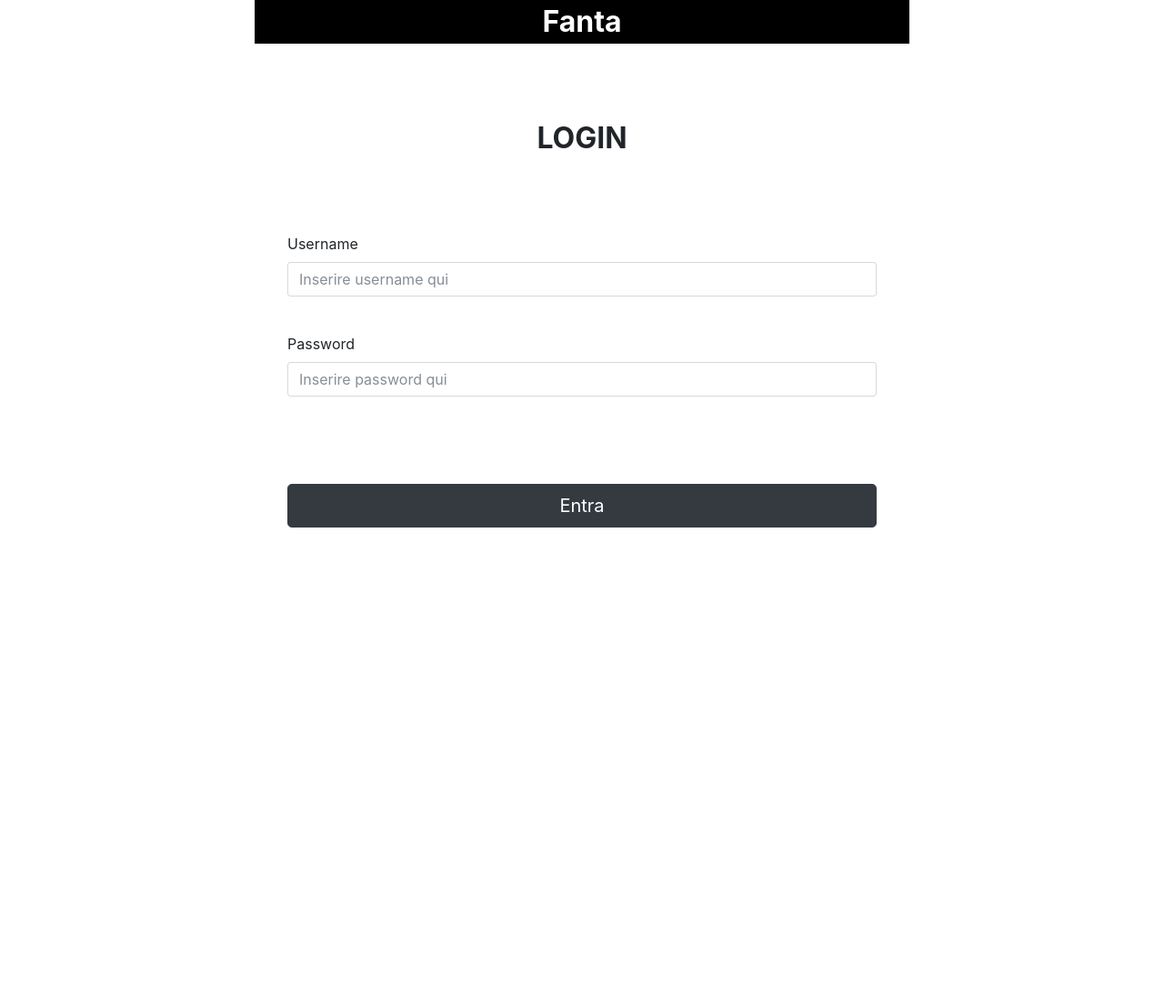
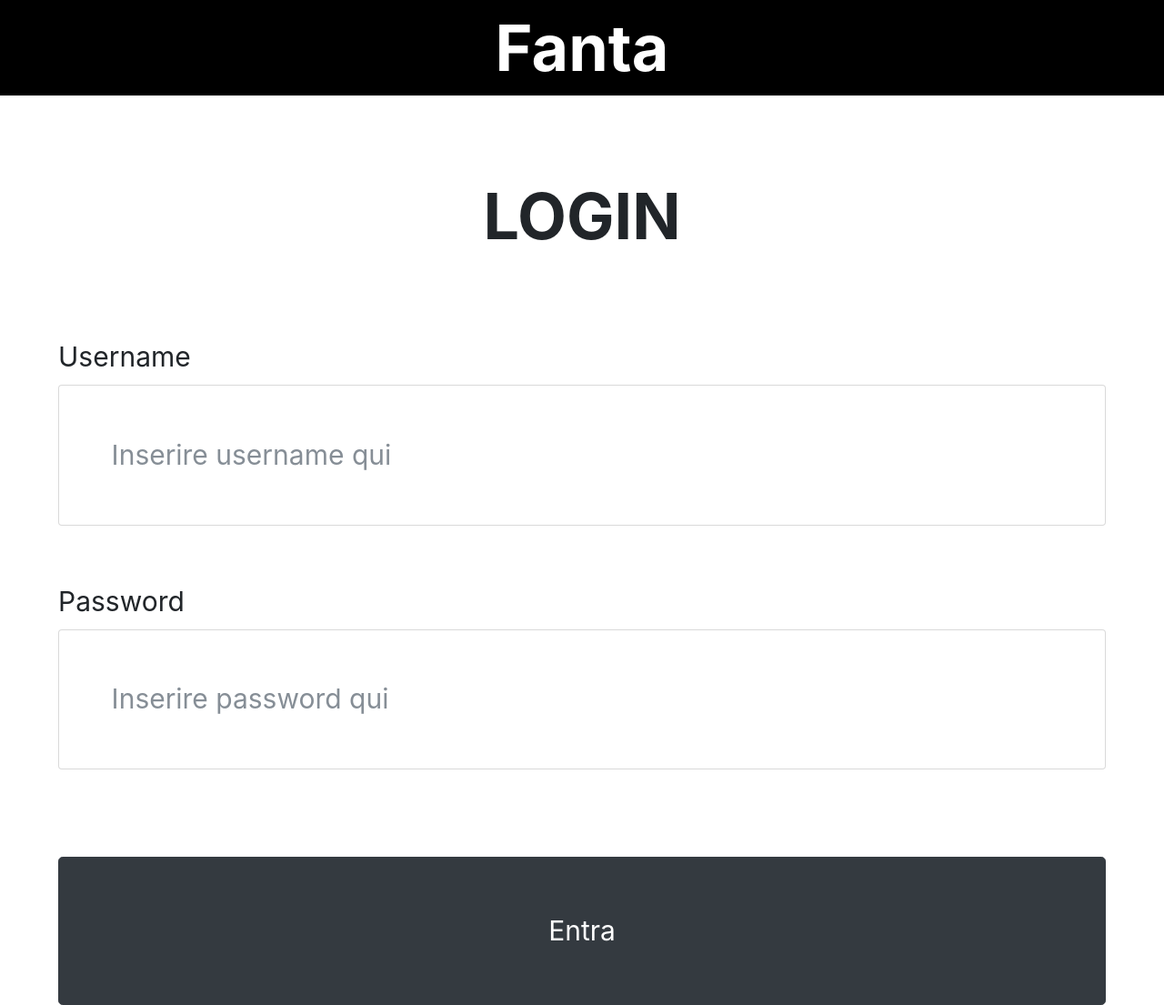
Before and after one commit to kronu/fantamotori, a Django app: page /login in a window 1280 px wide. Shown: the whole page at 91% size. Before the commit the page ends 580 px from the top, so only its background shows below. Run offline with Django 4.2, Linux system fonts and the light colour scheme; some libraries are stand-ins or nearby versions.

Commit message:
second push

```diff
--- a/fantamotori/static/styles.css
+++ b/fantamotori/static/styles.css
@@ -1,10 +1,10 @@
 .body {
-  max-width: 720px;
   margin: auto;
+  font-size: 30px;
 }
 
 .titoloscelta {
-  font-size: xx-large;
+  font-size: 70px;
   font-weight: bold;
 }
 
@@ -50,14 +50,14 @@
   text-align: center;
   height: 7vh;
   font-weight: bold;
-  font-size: x-large;
+  font-size: 50px;
 }
 
 .scontroutenti {
   width: 100%;
   background-color: gainsboro;
   text-align: center;
-  font-size: xx-large;
+  font-size: 50px;
   font-weight: bold;
 }
 
@@ -93,3 +93,13 @@
 button:hover {
   cursor: pointer;
 }
+
+a.btn-lg {
+  padding: 5%;
+  font-size: 30px;
+}
+
+button.btn-lg {
+  padding: 5%;
+  font-size: 30px;
+}
--- a/fantamotori/templates/fantaformula/giornata.html
+++ b/fantamotori/templates/fantaformula/giornata.html
@@ -12,16 +12,19 @@
             <p>{{ sfida1.0 }} - {{ sfida1.1 }}</p>
         </a>
     </div>
+    <br>
     <div class="scontroutenti">
         <a href="{{giornata.id}}/{{sfida2.0}}_{{sfida2.1}}">
             <p>{{ sfida2.0 }} - {{ sfida2.1 }}</p>
         </a>
     </div>
+    <br>
     <div class="scontroutenti">
         <a href="{{giornata.id}}/{{sfida3.0}}_{{sfida3.1}}">
             <p>{{ sfida3.0 }} - {{ sfida3.1 }}</p>
         </a>
     </div>
+    <br>
     <div class="scontroutenti">
         <a href="{{giornata.id}}/{{sfida4.0}}_{{sfida4.1}}">
             <p>{{ sfida4.0 }} - {{ sfida4.1 }}</p>
--- a/fantamotori/templates/fantaformula/home.html
+++ b/fantamotori/templates/fantaformula/home.html
@@ -8,7 +8,7 @@
 </div>
 <div class="imppagina">
   <a href="scelta_formazione" class="btn btn-success btn-lg" style="width: 100%; margin-top: 5vh;">Inserisci formazione</a>
-  <p style="margin-top: 8px; color:red; text-align: center;"><b>{{ nextgara.posto }} - {{ nextgara.data }}</b></p>
+  <p style="margin-top: 30px; color:red; text-align: center;"><b>{{ nextgara.posto }} - {{ nextgara.data }}</b></p>
   {% if nextgara.f2 %}
   <p style="color:red; text-align: center; font-weight: bold;">QUESTA GIORNATA CI SARÀ LA F2!!!</p>
   {% else %}
--- a/fantamotori/templates/fantaformula/risultato_scontro.html
+++ b/fantamotori/templates/fantaformula/risultato_scontro.html
@@ -8,11 +8,11 @@
 </div>
 <div class="imppagina">
     <div class="scontroutenti">
-        <p>{{ sfida }}</p>
+        <p style="font-size: 50px;">{{ sfida }}</p>
     </div>
     <br>
     {% if formazione1 == "" and piloti1 == "" and teams1 == "" and tm1 == "" and formazione2 == "" and piloti2 == "" and teams2 == "" and tm2 == "" %}
-    <p style="text-align: center; font-size: xx-large;">Sfida ancora da disputare</p>
+    <p style="text-align: center;">Sfida ancora da disputare</p>
     {% else %}
     <div class="risultato">
         <p>{{ formazione1.data }}</p>
--- a/fantamotori/templates/fantamoto/giornata.html
+++ b/fantamotori/templates/fantamoto/giornata.html
@@ -12,21 +12,25 @@
             <p>{{ sfida1.0 }} - {{ sfida1.1 }}</p>
         </a>
     </div>
+    <br>
     <div class="scontroutenti">
         <a href="{{giornata.id}}/{{sfida2.0}}_{{sfida2.1}}">
             <p>{{ sfida2.0 }} - {{ sfida2.1 }}</p>
         </a>
     </div>
+    <br>
     <div class="scontroutenti">
         <a href="{{giornata.id}}/{{sfida3.0}}_{{sfida3.1}}">
             <p>{{ sfida3.0 }} - {{ sfida3.1 }}</p>
         </a>
     </div>
+    <br>
     <div class="scontroutenti">
         <a href="{{giornata.id}}/{{sfida4.0}}_{{sfida4.1}}">
             <p>{{ sfida4.0 }} - {{ sfida4.1 }}</p>
         </a>
     </div>
+    <br>
     <div class="scontroutenti">
         <a href="{{giornata.id}}/{{sfida5.0}}_{{sfida5.1}}">
             <p>{{ sfida5.0 }} - {{ sfida5.1 }}</p>
--- a/fantamotori/templates/fantamoto/home.html
+++ b/fantamotori/templates/fantamoto/home.html
@@ -8,7 +8,7 @@
 </div>
 <div class="imppagina">
   <a href="scelta_formazione" class="btn btn-success btn-lg" style="width: 100%; margin-top: 5vh;">Inserisci formazione</a>
-  <p style="margin-top: 8px; color:red; text-align: center;"><b>{{ nextgara.posto }} - {{ nextgara.data }}</b></p>
+  <p style="margin-top: 30px; color:red; text-align: center;"><b>{{ nextgara.posto }} - {{ nextgara.data }}</b></p>
   {% if nextgara.motoe %}
   <p style="color:red; text-align: center; font-weight: bold;">QUESTA GIORNATA CI SARÀ LA MOTOE!!!</p>
   {% else %}
--- a/fantamotori/templates/fantamoto/risultato_scontro.html
+++ b/fantamotori/templates/fantamoto/risultato_scontro.html
@@ -8,11 +8,11 @@
 </div>
 <div class="imppagina">
     <div class="scontroutenti">
-        <p>{{ sfida }}</p>
+        <p style="font-size: 50px;">{{ sfida }}</p>
     </div>
     <br>
     {% if formazione1 == "" and piloti1 == "" and teams1 == "" and tm1 == "" and formazione2 == "" and piloti2 == "" and teams2 == "" and tm2 == "" %}
-    <p style="text-align: center; font-size: xx-large;">Sfida ancora da disputare</p>
+    <p style="text-align: center;">Sfida ancora da disputare</p>
     {% else %}
     <div class="risultato">
         <p>{{ formazione1.data }}</p>
--- a/fantamotori/templates/login.html
+++ b/fantamotori/templates/login.html
@@ -14,15 +14,15 @@
     <form action="{% url 'login' %}" method="POST" autocomplete="off" style="margin-top: 10vh;">
       {% csrf_token %}
       <div class="mb-3">
-        <label for="exampleInputEmail1" class="form-label">Username</label>
-        <input name="username" type="text" class="form-control" placeholder="Inserire username qui">
+        <label for="exampleInputEmail1" class="form-label" style="font-size: 30px;">Username</label>
+        <input name="username" type="text" class="form-control" placeholder="Inserire username qui" style="padding: 5%; font-size: 30px;">
       </div>
       <br>
       <div class="mb-3">
-        <label for="exampleInputPassword1" class="form-label">Password</label>
-        <input name="password" type="password" class="form-control" placeholder="Inserire password qui">
+        <label for="exampleInputPassword1" class="form-label" style="font-size: 30px;">Password</label>
+        <input name="password" type="password" class="form-control" placeholder="Inserire password qui" style="padding: 5%; font-size: 30px;">
       </div>
-      <button style="cursor: pointer; width: 100%; text-align: center; margin-top: 10vh;" type="submit" class="btn btn-dark btn-lg">Entra</button>
+      <button style="cursor: pointer; width: 100%; text-align: center; margin-top: 10vh; color: white;" type="submit" class="btn btn-dark btn-lg">Entra</button>
     </form>
 </div>
 {% endblock %}
```
Also changed, not shown: db.sqlite3.
